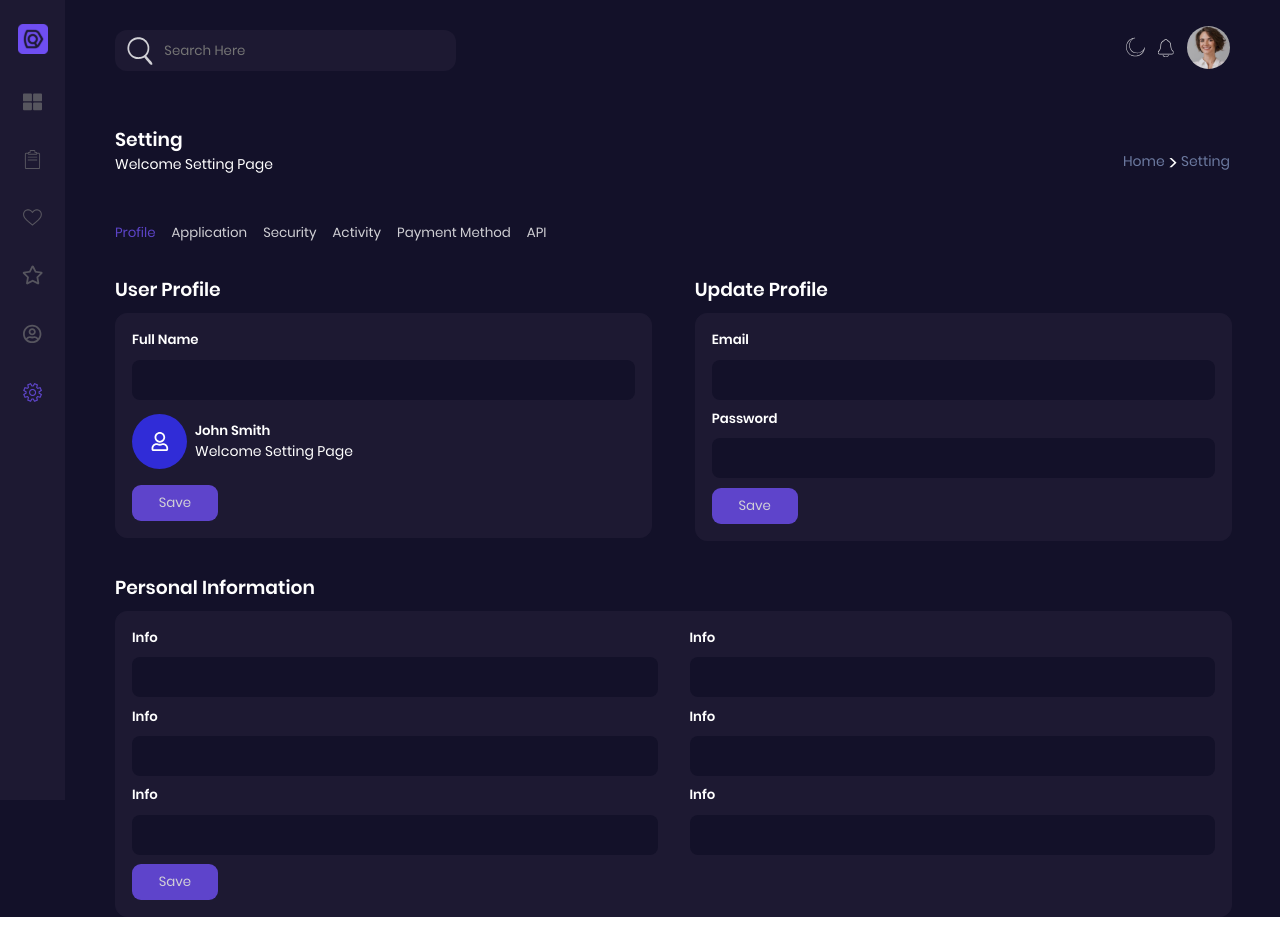
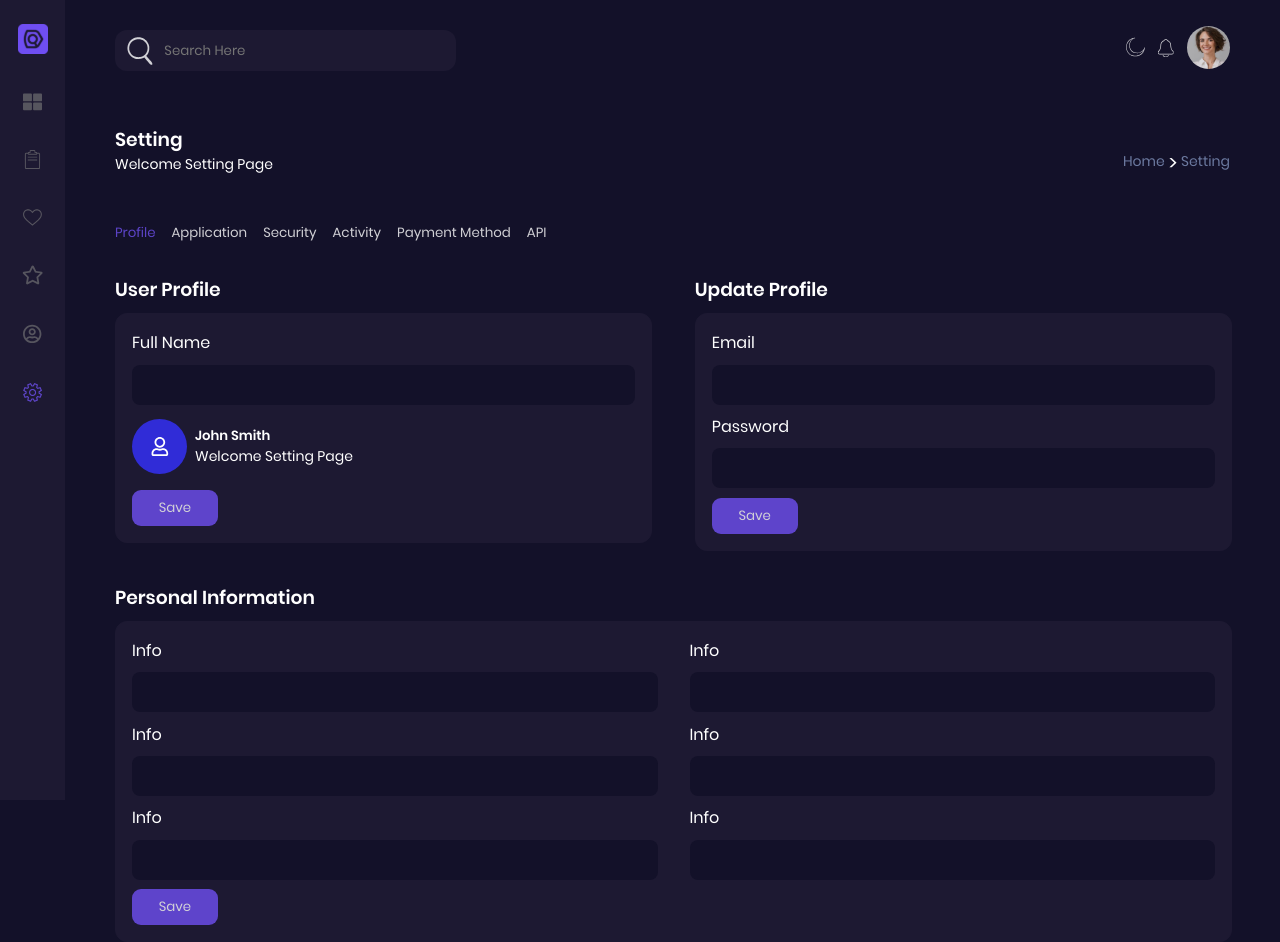
Before and after one commit to Lertyj/NFT-Marketplace, a React (Create React App) app: page /setting in a window 1280 px wide. Before the commit the page ends 917 px from the top, so only its background shows below. Built offline with nearby package versions, Linux system fonts and the light colour scheme; some icons are missing.

Commit message:
Fixed issue 24
Input are wrapped in a label and signed.

```diff
--- a/src/Content/Setting/Tabs/ProfileSetting/ProfileSetting.tsx
+++ b/src/Content/Setting/Tabs/ProfileSetting/ProfileSetting.tsx
@@ -16,8 +16,8 @@ interface WelcomeProps{
 function Input({ value, type }: InputProps) {
   return (
     <div className={classes.wrapper}>
-      <h5>{value}</h5>
-      <input type={type} className={classes.input}></input>
+      <label>{value}<input type={type} className={classes.input}></input></label>
+
     </div>
   );
 }
```
